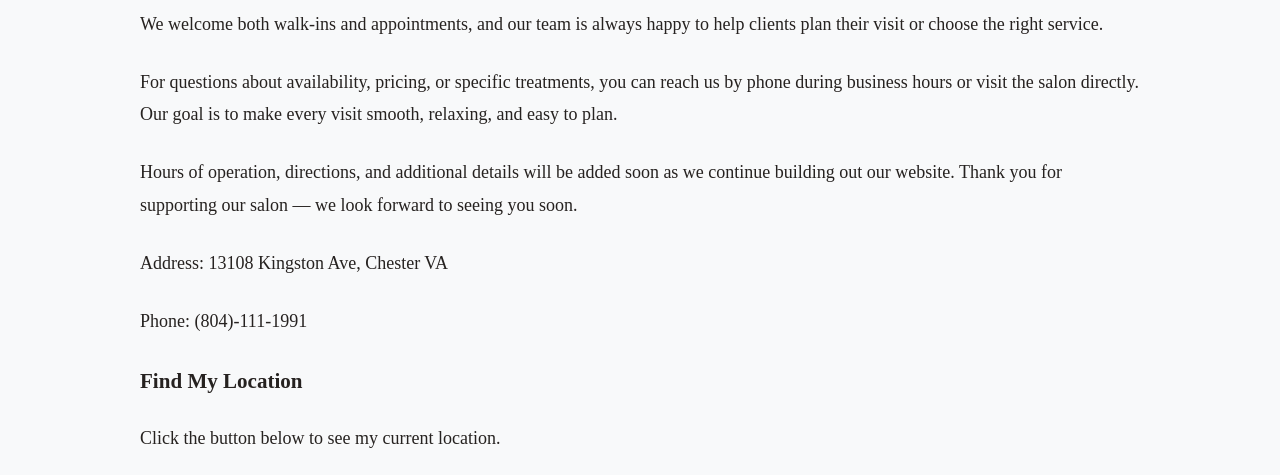
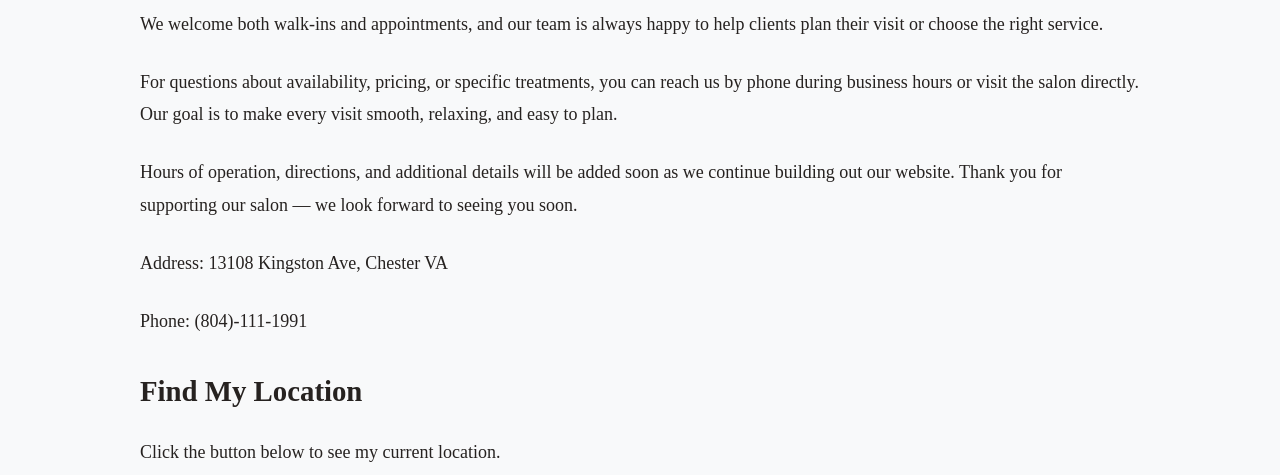
Before and after one commit to ttd78828/TienDung, a plain HTML site: page contact.html in a window 1280 px wide. Shown: the part 325-800 px from the top of the page. Drawn offline with Linux system fonts and the light colour scheme.

Commit message:
Add h3 styles for font size and margin

```diff
--- a/css/style.css
+++ b/css/style.css
@@ -52,6 +52,10 @@ h1 {
 h2 {
   font-size: 2.2rem;
   margin-bottom: 1rem;
+}
+h3 {
+  font-size: 1.8rem;
+  margin-bottom: 0.75rem;
 }
 p {
   margin-bottom: 1.6rem;
```
